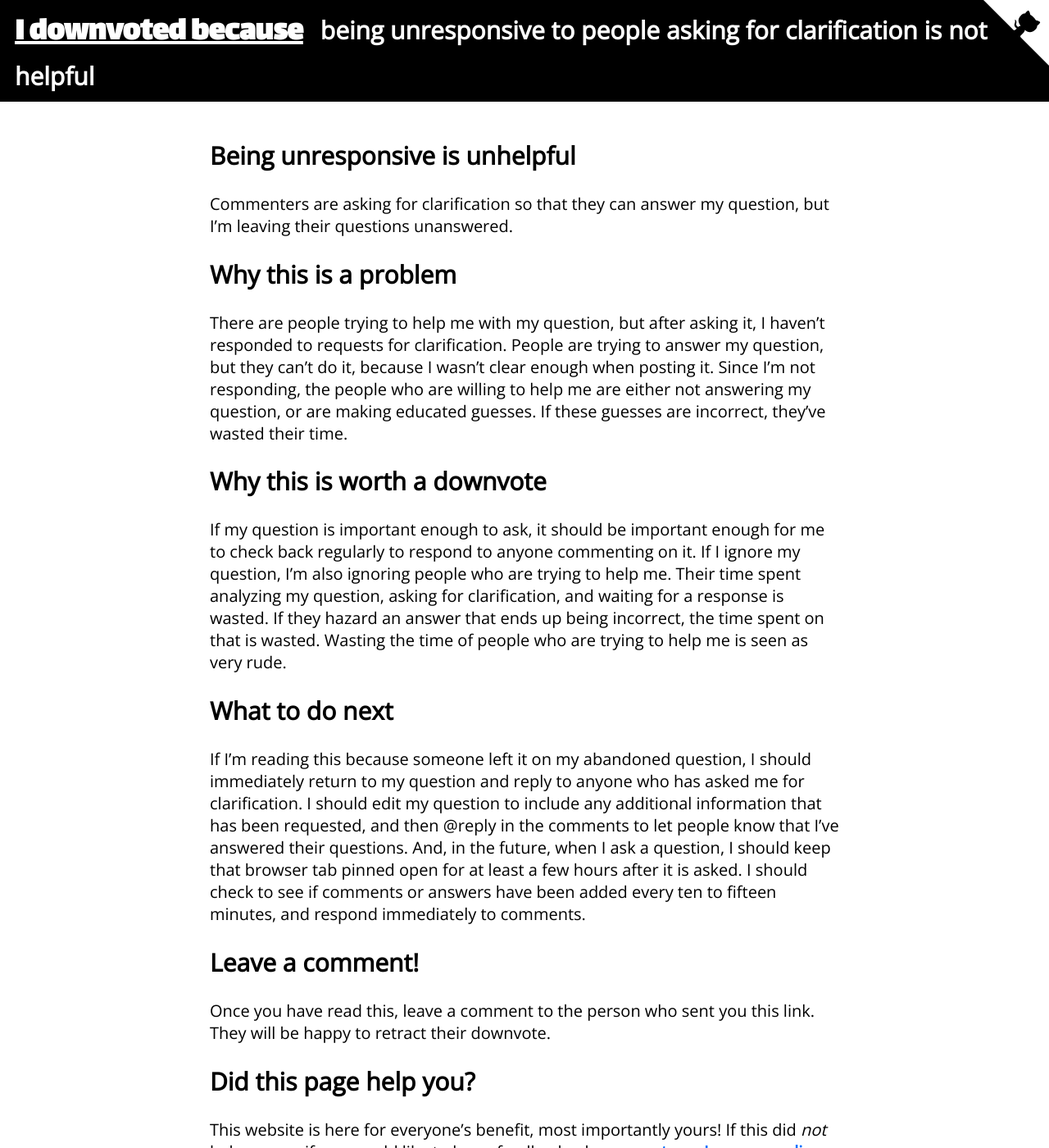
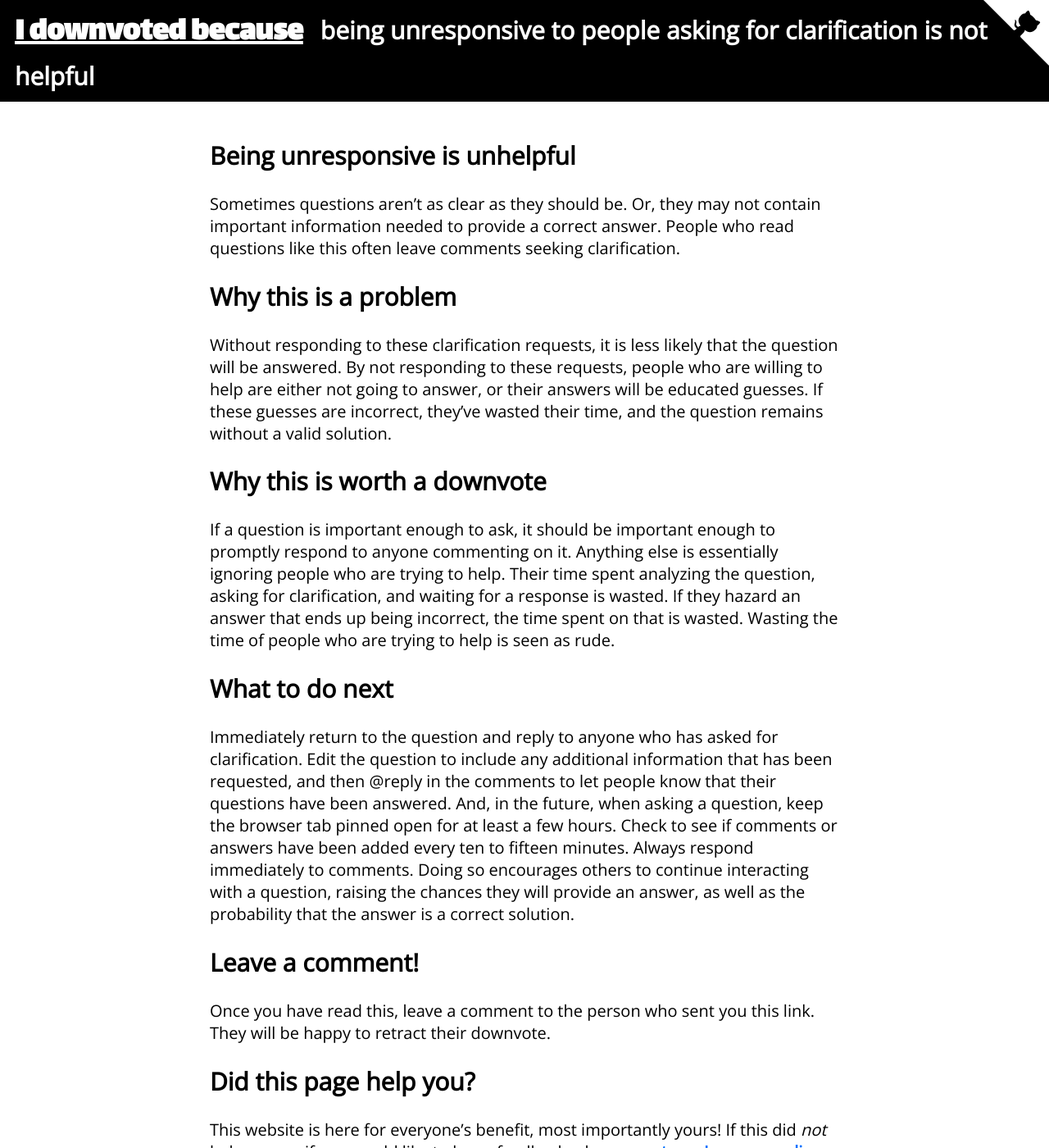
Before and after one commit to WillSullivan/idownvotedbecause, a Jekyll site: the page built from stackoverflow/beingunresponsive.md, in a window 1280 px wide and 1400 px high. Shown: the whole window at 82% size. Built offline with Jekyll 4.4.1, drawn with Linux system fonts in a browser that asks for light colours; comment, search, counter and statistics services are not loaded.

Commit message:
Update beingunresponsive.md

```diff
--- a/stackoverflow/beingunresponsive.md
+++ b/stackoverflow/beingunresponsive.md
@@ -12,16 +12,16 @@ redirect_from:
 for clarification, and it's a huge waste of time. I'm also trying out a new tone, referring to ourselves rather than others. It
 kinda seems a little pretentious or condescending, so I'm not sure if it'll stick{:/}
 ## Being unresponsive is unhelpful {#introduction}
-Commenters are asking for clarification so that they can answer my question, but I'm leaving their questions unanswered.
+Sometimes questions aren't as clear as they should be. Or, they may not contain important information needed to provide a correct answer. People who read questions like this often leave comments seeking clarification.
 
 ## Why this is a problem {#whythisisaproblem}
-There are people trying to help me with my question, but after asking it, I haven't responded to requests for clarification. People are trying to answer my question, but they can't do it, because I wasn't clear enough when posting it. Since I'm not responding, the people who are willing to help me are either not answering my question, or are making educated guesses. If these guesses are incorrect, they've wasted their time.
+Without responding to these clarification requests, it is less likely that the question will be answered. By not responding to these requests, people who are willing to help are either not going to answer, or their answers will be educated guesses. If these guesses are incorrect, they've wasted their time, and the question remains without a valid solution.
 
 ## Why this is worth a downvote {#whythisisworthadownvote}
-If my question is important enough to ask, it should be important enough for me to check back regularly to respond to anyone commenting on it. If I ignore my question, I'm also ignoring people who are trying to help me. Their time spent analyzing my question, asking for clarification, and waiting for a response is wasted. If they hazard an answer that ends up being incorrect, the time spent on that is wasted. Wasting the time of people who are trying to help me is seen as very rude.
+If a question is important enough to ask, it should be important enough to promptly respond to anyone commenting on it. Anything else is essentially ignoring people who are trying to help. Their time spent analyzing the question, asking for clarification, and waiting for a response is wasted. If they hazard an answer that ends up being incorrect, the time spent on that is wasted. Wasting the time of people who are trying to help is seen as rude.
 
 ## What to do next {#whattodonext}
-If I'm reading this because someone left it on my abandoned question, I should immediately return to my question and reply to anyone who has asked me for clarification. I should edit my question to include any additional information that has been requested, and then @reply in the comments to let people know that I've answered their questions. And, in the future, when I ask a question, I should keep that browser tab pinned open for at least a few hours after it is asked. I should check to see if comments or answers have been added every ten to fifteen minutes, and respond immediately to comments.
+Immediately return to the question and reply to anyone who has asked for clarification. Edit the question to include any additional information that has been requested, and then @reply in the comments to let people know that their questions have been answered. And, in the future, when asking a question, keep the browser tab pinned open for at least a few hours. Check to see if comments or answers have been added every ten to fifteen minutes. Always respond immediately to comments. Doing so encourages others to continue interacting with a question, raising the chances they will provide an answer, as well as the probability that the answer is a correct solution.
 
 {::comment}The following paragraphs should be added as is to the bottom of all pages{:/}
 ## Leave a comment! {#leaveacomment}
```
